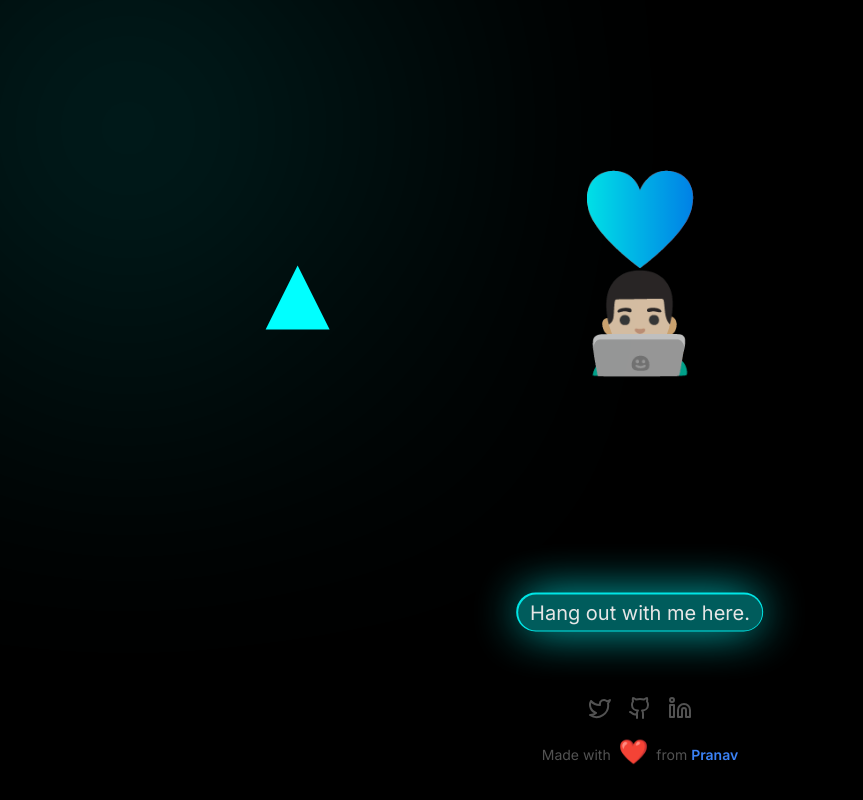
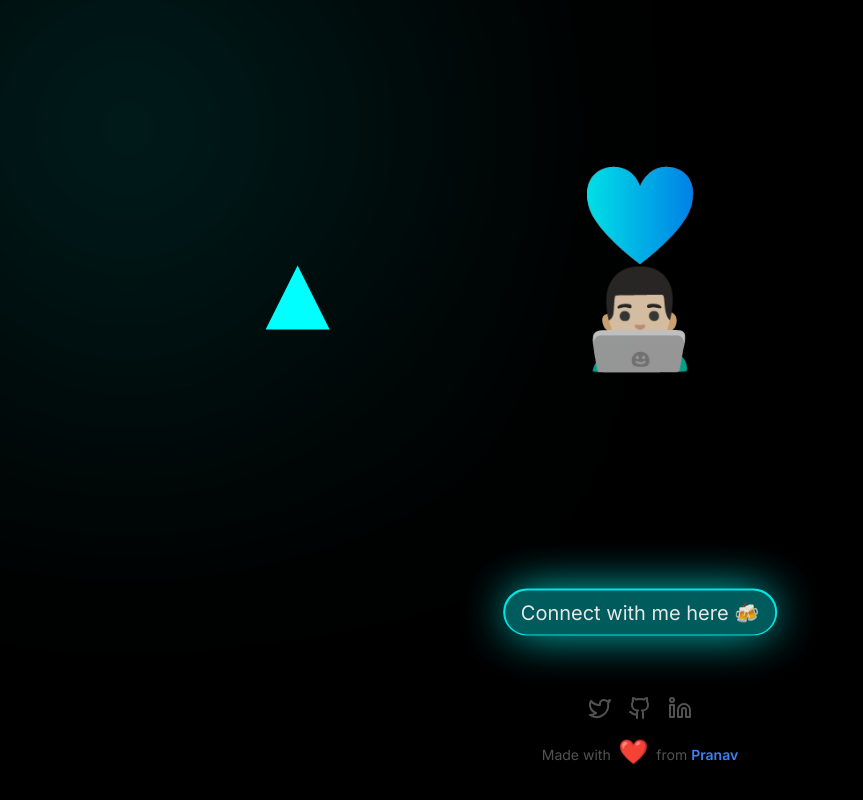
Before and after one commit to Neon-20/dev.pranavrajveer, a Next.js app: page / in a window 1280 px wide. Shown: the whole page, without its empty margins (0-863 px from the left). Built offline with nearby package versions, Linux system fonts and the light colour scheme.

Commit message:
text-change

```diff
--- a/src/app/page.tsx
+++ b/src/app/page.tsx
@@ -45,8 +45,8 @@ export default function Home() {
           id="subtitle"
           className="rounded-full bg-white bg-opacity-80 font-normal max-w-max mx-auto mt-8 text-sm md:text-xl p-[1px] md:p-[1.5px]"
         >
-          <div className="px-3 py-1 rounded-full bg-black bg-opacity-60 duration-300 cursor-pointer hover:bg-black text-white">
-            Hang out with me here.
+          <div className="px-4 py-2 rounded-full bg-black bg-opacity-60 duration-300 cursor-pointer hover:bg-black text-white">
+            Connect with me here 🍻
           </div>
         </div>
         </Link>
```
Also changed, not shown: 1 other file (tests, documents, lock files or other folders).
